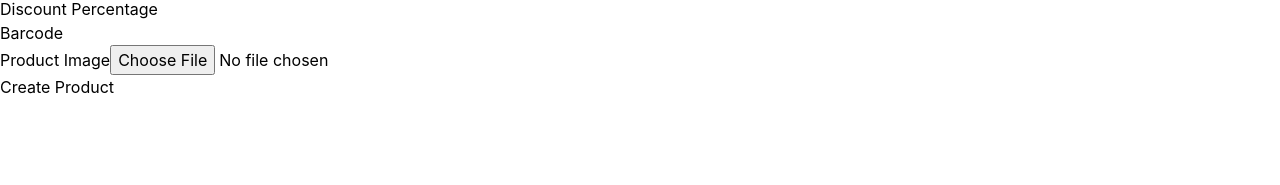
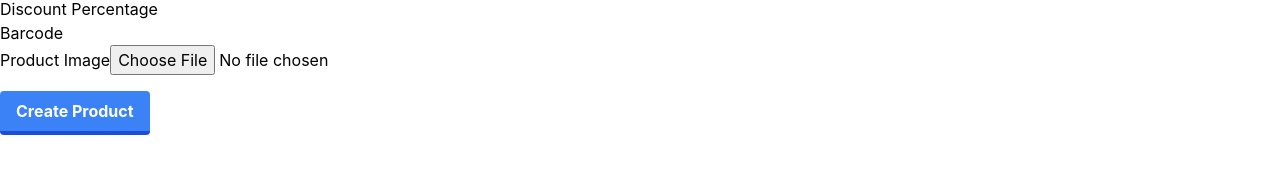
Before and after one commit to klaumadhi/cosmetics-shop, a React (Create React App) app: page /admin in a window 1280 px wide. Shown: the part 241-426 px from the top of the page. Built offline with nearby package versions, Linux system fonts and the light colour scheme; no server answers; the database is empty.

Commit message:
Small changes

```diff
--- a/src/components/layouts/Header.js
+++ b/src/components/layouts/Header.js
@@ -16,7 +16,11 @@ export default function Header() {
         {/* <!-- navbar --> */}
         <nav className="flex top-0 left-0 right-0 justify-between bg-gray-900 text-white w-screen">
           <div className="pl-5 xl:px-12 lg:py-2 py-3 flex w-full items-center">
-            <Link className="text-3xl font-bold font-heading" to="/">
+            <Link
+              className="text-3xl font-bold font-heading"
+              to="/"
+              onClick={() => setSideBar(!sideBar)}
+            >
               <img className="h-12" src={Logo} alt="logo" />
             </Link>
             {/* <!-- Nav Links --> */}
@@ -218,10 +222,20 @@ export default function Header() {
                   <li>
                     <a
                       className="flex items-center rounded py-3 pl-3 pr-4 text-gray-50 hover:bg-gray-600"
-                      href="#tc"
+                      href="https://www.instagram.com/diva_cos/"
+                      target="_blank"
                     >
                       <span className="select-none">Instagram</span>
                     </a>
+                  </li>
+                  <li>
+                    <Link
+                      onClick={() => setSideBar(!sideBar)}
+                      className="flex items-center rounded py-3 pl-3 pr-4 text-gray-50 hover:bg-gray-600"
+                      to="/admin"
+                    >
+                      <span className="select-none">Upload Products</span>
+                    </Link>
                   </li>
                 </ul>
               </div>
--- a/src/pages/Products/CreateProductForm.js
+++ b/src/pages/Products/CreateProductForm.js
@@ -4,6 +4,7 @@ import Spinner from "../../ui/Spinner";
 import useCreateProduct from "../../hooks/useCreateProduct";
 import useCategories from "../../hooks/useCategories";
 import useGetCategoryIdByName from "../../hooks/useGetCategoryIdByName";
+import Button from "../../ui/Button";
 
 function CreateProductForm() {
   const { register, handleSubmit, formState } = useForm();
@@ -113,9 +114,9 @@ function CreateProductForm() {
           {...register("image", { required: "Image is required" })}
         />
       </div>
-      <button type="submit" disabled={isSubmitting}>
+      <Button type="submit" disabled={isSubmitting} className="mt-4">
         {isSubmitting ? "Creating..." : "Create Product"}
-      </button>
+      </Button>
     </form>
   );
 }
--- /dev/null
+++ b/src/ui/Button.js
@@ -0,0 +1,33 @@
+import React from "react";
+
+const Button = React.forwardRef(
+  (
+    {
+      children,
+      onClick,
+      type = "button",
+      disabled = false,
+      className = "",
+      ...props
+    },
+    ref
+  ) => {
+    const baseClass =
+      "bg-blue-500 hover:bg-blue-400 text-white font-bold py-2 px-4 border-b-4 border-blue-700 hover:border-blue-500 rounded";
+
+    return (
+      <button
+        ref={ref}
+        onClick={onClick}
+        type={type}
+        disabled={disabled}
+        className={`${baseClass} ${className}`}
+        {...props}
+      >
+        {children}
+      </button>
+    );
+  }
+);
+
+export default Button;
--- a/src/ui/Carousel.js
+++ b/src/ui/Carousel.js
@@ -21,7 +21,7 @@ const Carousel = ({
   }, [autoSlide, autoSlideInterval]);
 
   return (
-    <div className="overflow-hidden relative -z-10">
+    <div className="overflow-hidden relative ">
       <div
         className="flex transition-transform ease-out duration-500 w-full h-full"
         style={{ transform: `translateX(-${curr * 100}%)` }}
```
